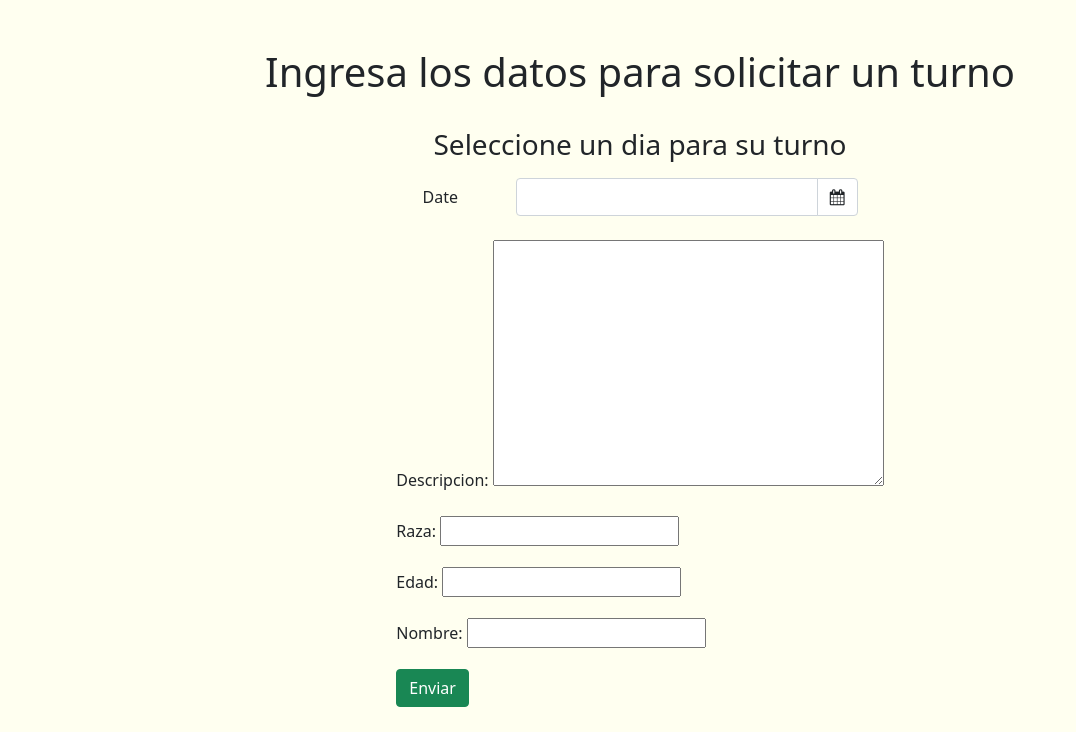
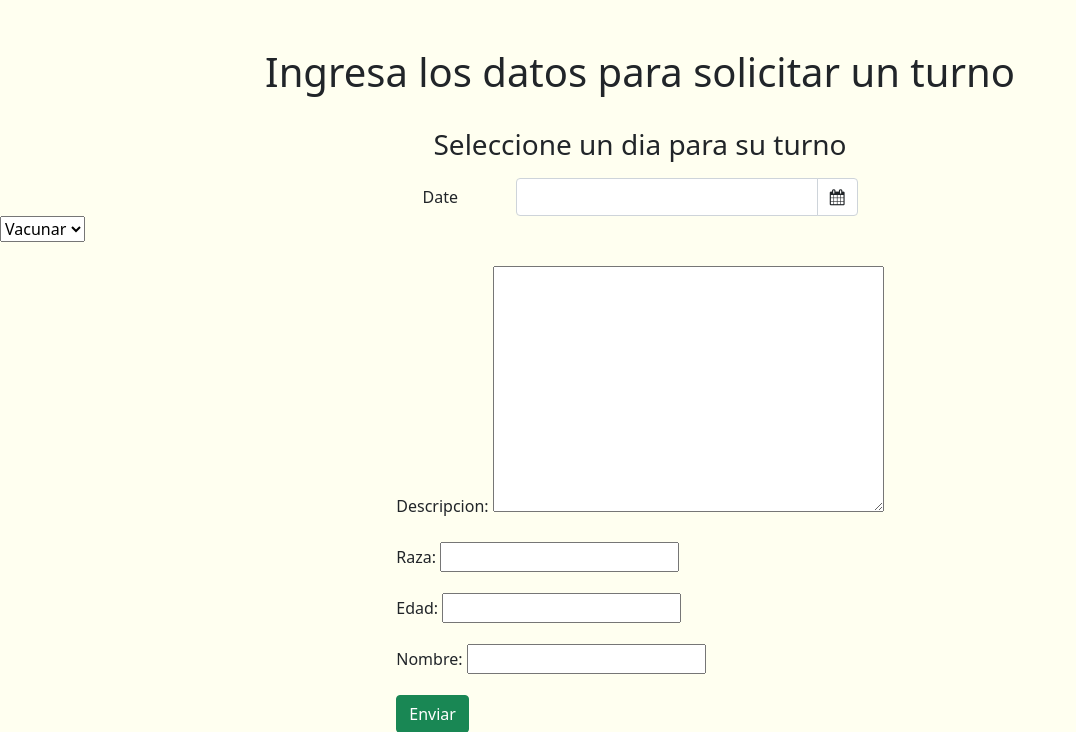
Before and after one commit to Joaco27/OhMyDog, a Django app: page /turnos in a window 1280 px wide. Shown: the part 76-808 px from the top of the page, without its empty margins (0-1076 px from the left). Run offline with Django 4.2, Linux system fonts and the light colour scheme; some libraries are stand-ins or nearby versions.

Commit message:
seleccionador en proceso

```diff
--- a/OhMyDog/APP/templates/paginas/turnos.html
+++ b/OhMyDog/APP/templates/paginas/turnos.html
@@ -55,6 +55,13 @@
 </body>
 
 </html>
+
+<select class="d-flex justify-content-center">
+    <option>Vacunar</option>
+    <option>Castrar</option>
+    <option>Revision</option>
+    <option>Otro</option>
+  </select>
 <br>
 <div class="d-flex justify-content-center">
     <form action= "{% url 'turnos' %}" method="POST">
```
